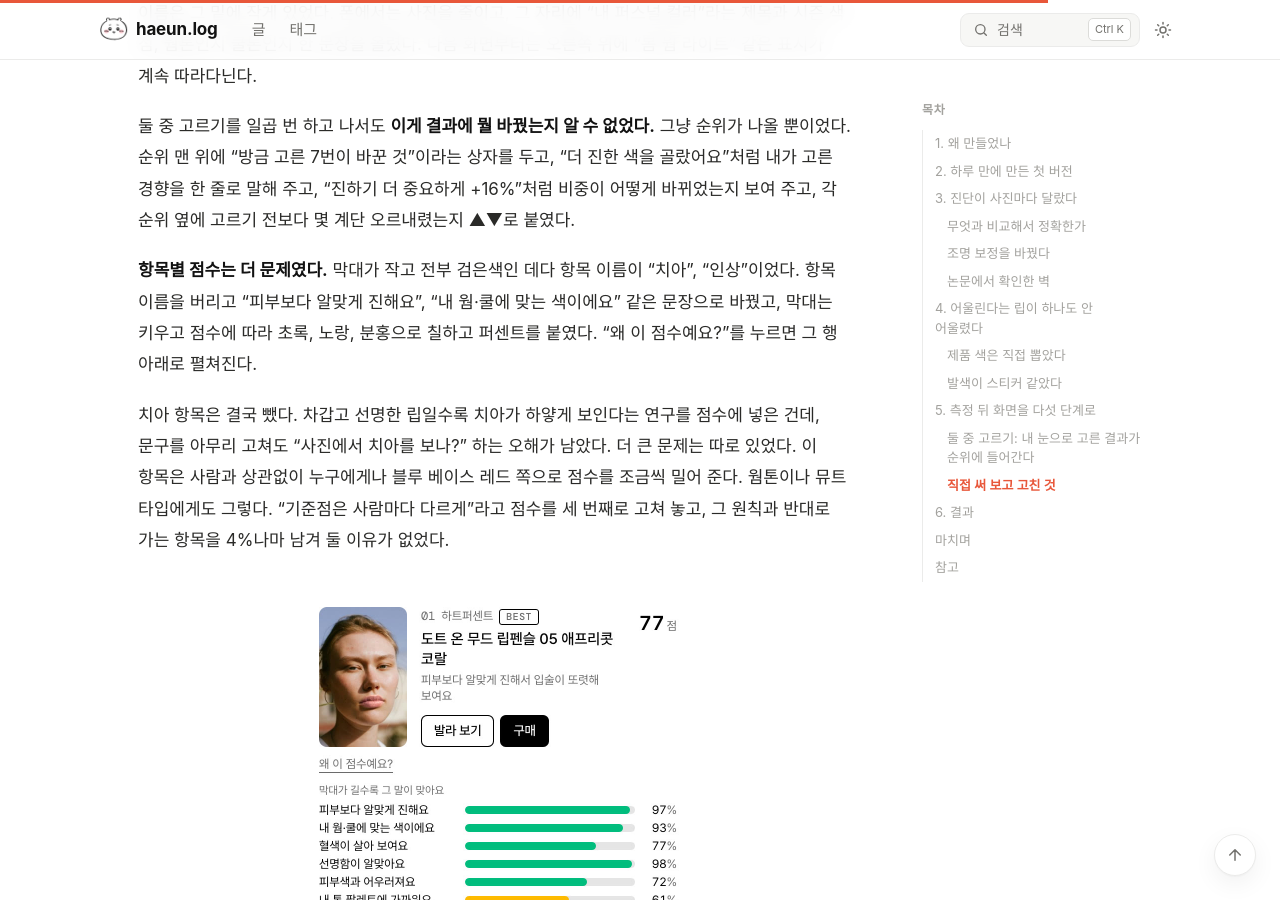
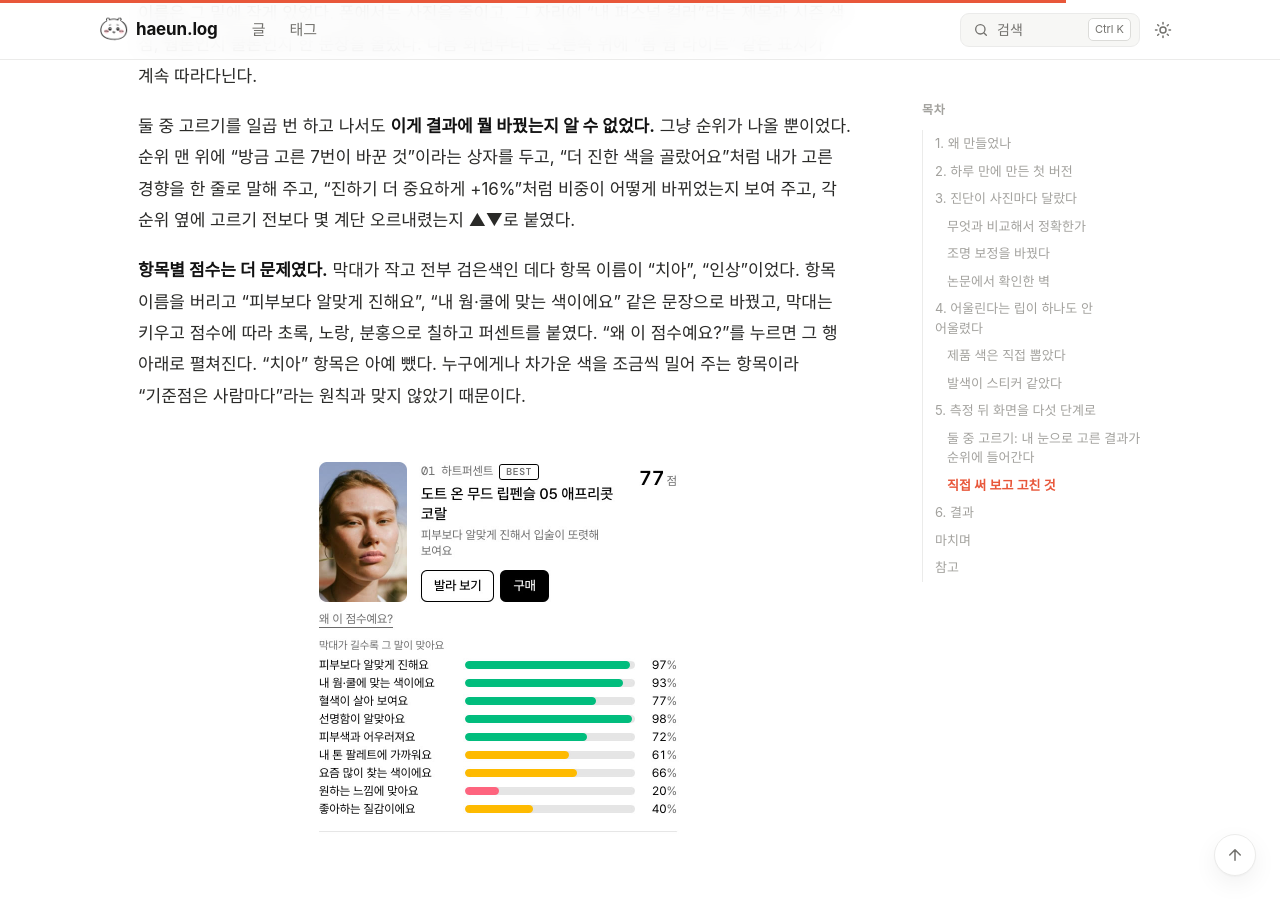
Before and after one commit to OHaEuN/OHaEuN, a Jekyll site: the page built from _posts/2026-11-04-31.md, in a window 1280 px wide and 900 px high, scrolled down 7036 px. Built offline with Jekyll 4.4.1, drawn with Linux system fonts in a browser that asks for light colours; nearby versions of some CDN libraries; some web fonts are replaced.

Commit message:
Post 31: cut the teeth-axis aside down to two sentences

```diff
--- a/_posts/2026-11-04-31.md
+++ b/_posts/2026-11-04-31.md
@@ -142,9 +142,7 @@ description: "셀카 한 장으로 퍼스널 컬러를 가늠하는 서비스를
 
 둘 중 고르기를 일곱 번 하고 나서도 **이게 결과에 뭘 바꿨는지 알 수 없었다.** 그냥 순위가 나올 뿐이었다. 순위 맨 위에 "방금 고른 7번이 바꾼 것"이라는 상자를 두고, "더 진한 색을 골랐어요"처럼 내가 고른 경향을 한 줄로 말해 주고, "진하기 더 중요하게 +16%"처럼 비중이 어떻게 바뀌었는지 보여 주고, 각 순위 옆에 고르기 전보다 몇 계단 오르내렸는지 ▲▼로 붙였다.
 
-**항목별 점수는 더 문제였다.** 막대가 작고 전부 검은색인 데다 항목 이름이 "치아", "인상"이었다. 항목 이름을 버리고 "피부보다 알맞게 진해요", "내 웜·쿨에 맞는 색이에요" 같은 문장으로 바꿨고, 막대는 키우고 점수에 따라 초록, 노랑, 분홍으로 칠하고 퍼센트를 붙였다. "왜 이 점수예요?"를 누르면 그 행 아래로 펼쳐진다.
-
-치아 항목은 결국 뺐다. 차갑고 선명한 립일수록 치아가 하얗게 보인다는 연구를 점수에 넣은 건데, 문구를 아무리 고쳐도 "사진에서 치아를 보나?" 하는 오해가 남았다. 더 큰 문제는 따로 있었다. 이 항목은 사람과 상관없이 누구에게나 블루 베이스 레드 쪽으로 점수를 조금씩 밀어 준다. 웜톤이나 뮤트 타입에게도 그렇다. "기준점은 사람마다 다르게"라고 점수를 세 번째로 고쳐 놓고, 그 원칙과 반대로 가는 항목을 4%나마 남겨 둘 이유가 없었다.
+**항목별 점수는 더 문제였다.** 막대가 작고 전부 검은색인 데다 항목 이름이 "치아", "인상"이었다. 항목 이름을 버리고 "피부보다 알맞게 진해요", "내 웜·쿨에 맞는 색이에요" 같은 문장으로 바꿨고, 막대는 키우고 점수에 따라 초록, 노랑, 분홍으로 칠하고 퍼센트를 붙였다. "왜 이 점수예요?"를 누르면 그 행 아래로 펼쳐진다. "치아" 항목은 아예 뺐다. 누구에게나 차가운 색을 조금씩 밀어 주는 항목이라 "기준점은 사람마다"라는 원칙과 맞지 않았기 때문이다.
 
 <figure class="imageblock alignCenter" markdown="1">
 ![내 립 화면의 선택 반영 설명과 항목별 막대](/assets/posts/31/bars.jpg){: width="390"}
```
